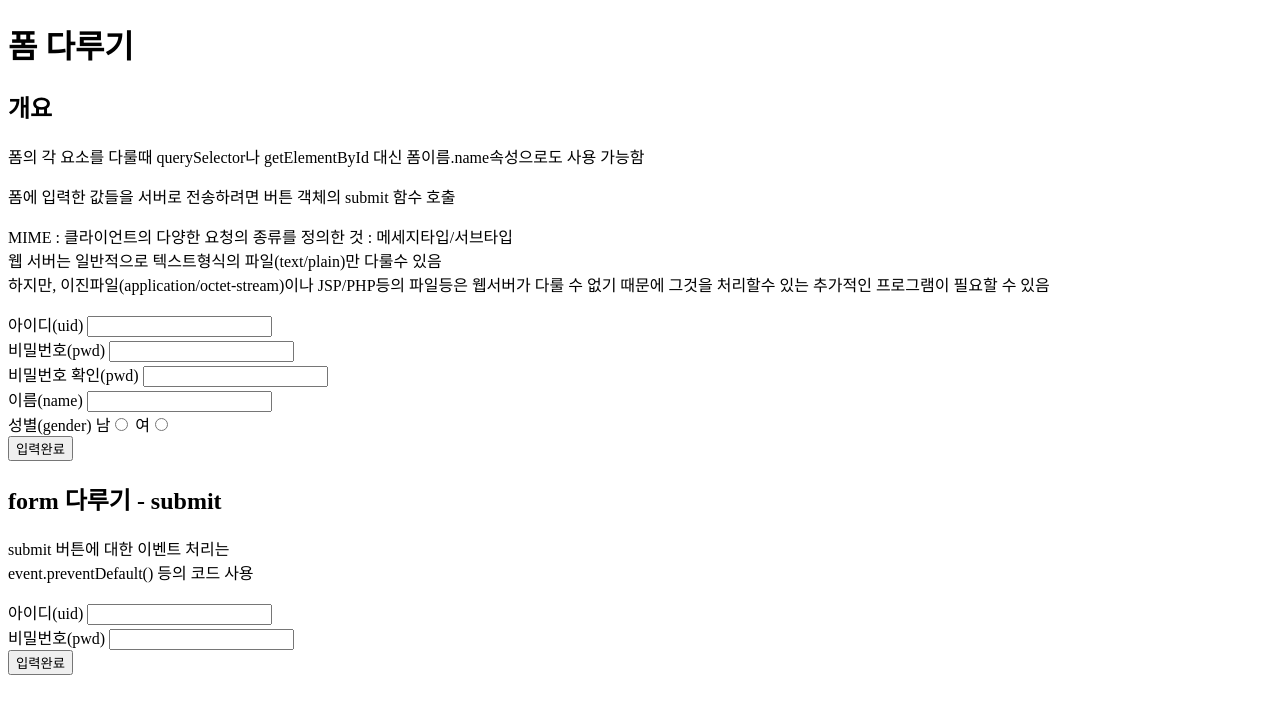
After one commit to Hy30k92/frontends, a FastAPI app: page /js/form in a window 1280 px wide. The commit adds this page. Shown: the top 714 px of the page. Run offline with FastAPI, Linux system fonts and the light colour scheme.

Commit message:
dom 으로 폼 다루기

```diff
--- /dev/null
+++ b/views/templates/js/14form.html
@@ -0,0 +1,128 @@
+<!DOCTYPE html>
+<html lang="ko">
+<head>
+    <meta charset="UTF-8">
+    <title>폼 다루기</title>
+    <style>
+        .warn{color: red}
+    </style>
+
+</head>
+<body>
+    <h1>폼 다루기</h1>
+    <h2>개요</h2>
+    <p>폼의 각 요소를 다룰때 querySelector나
+        getElementById 대신 폼이름.name속성으로도
+        사용 가능함</p>
+    <p>폼에 입력한 값들을 서버로 전송하려면
+        버튼 객체의 submit 함수 호출</p>
+    <p>MIME : 클라이언트의 다양한 요청의 종류를 정의한 것 : 메세지타입/서브타입<br>
+        웹 서버는 일반적으로 텍스트형식의 파일(text/plain)만 다룰수 있음<br>
+        하지만, 이진파일(application/octet-stream)이나 JSP/PHP등의 파일등은
+        웹서버가 다룰 수 없기 때문에
+        그것을 처리할수 있는 추가적인 프로그램이 필요할 수 있음</p>
+
+    <div>
+        <form name="join1">
+            <div>아이디(uid)
+                <input type="text" name="uid"></div>
+            <div id="warn1" class="warn"></div>
+
+            <div>비밀번호(pwd)
+                <input type="password" name="pwd"></div>
+
+            <div>비밀번호 확인(pwd)
+                <input type="password" name="repwd"></div>
+            <div id="warn2" class="warn"></div>
+
+            <div>이름(name)
+                <input type="text" name="name"></div>
+            <div id="warn3" class="warn"></div>
+
+            <div>성별(gender)
+                남<input type="radio" name="gender" value="m">
+                여<input type="radio" name="gender" value="f">
+            </div>
+            <div id="warn4" class="warn"></div>
+
+            <button type="button" id="joinbtn">입력완료</button>
+        </form>
+    </div>
+
+    <script>
+        // 특정 폼 지정 : document.폼이름
+        let frm1 = document.join1;
+
+        // 안내 메세지들
+        let warn1 = document.querySelector('#warn1')
+        let warn2 = document.querySelector('#warn2')
+        let warn3 = document.querySelector('#warn3')
+        let warn4 = document.querySelector('#warn4')
+
+        // 아이디 입력완료 버튼
+        let joinbtn = document.querySelector('#joinbtn')
+        joinbtn.addEventListener('click',() => {
+            warn1.textContent = ''
+            warn2.textContent = ''
+            warn3.textContent = ''
+            warn4.textContent = ''
+
+
+            let gdr = document.querySelectorAll('[name="gender"]');
+
+            // if (document.join1.uid.value === '') {
+            if (frm1.uid.value === '') {
+                warn1.textContent = '아이디를 입력하세요!!';
+            } else if (frm1.pwd.value === '') {
+                warn2.textContent = '비밀번호를 입력하세요!!';
+            } else if (frm1.repwd.value === '') {
+                warn2.textContent = '비밀번호 확인을 입력하세요!!';
+            } else if (frm1.repwd.value === '') {
+                warn2.textContent = '비밀번호가 일치하지 않아요!!';
+            } else if (frm1.name.value === '') {
+                warn3.textContent = '이름을 입력하세요!!';
+            } else if (frm1.gender.value === '') {
+               warn4.textContent = '성별을 선택 하세요!!';
+            //else if (!gdr[0].checked && !gdr[1].checked) {
+                warn4.textContent = '성별을 선택 하세요!!';
+            }
+        })
+    </script>
+    <h2>form 다루기 - submit</h2>
+    <p>submit 버튼에 대한 이벤트 처리는<br>
+        event.preventDefault() 등의 코드 사용 </p>
+    <div>
+
+        <form name="login">
+            <div>아이디(uid)
+                <input type="text" name="uid"></div>
+
+            <div>비밀번호(pwd)
+                <input type="password" name="pwd"></div>
+
+            <div id="warn5" class="warn"></div>
+
+            <button type="submit" id="join2btn">입력완료</button>
+        </form>
+    </div>
+
+    <script>
+        let lgnfrm = document.login;
+        let warn5 = document.querySelectorAll('#warn5');
+        warn5.textContent = ''
+
+        lgnfrm.addEventListener('submit', (e) => {
+            if (lgnfrm.uid.value ===' ') {
+                warn5.textContent = '아이디를 입력하세요';
+                e.preventDefault(); //submin 중지
+            } else if (lgnfrm.pwd.value ===' ') {
+                warn5.textContent = '비밀번호를 입력하세요';
+                e.preventDefault();}
+        });
+
+    </script>
+
+
+
+</body>
+</html>
--- a/views/templates/js/index.html
+++ b/views/templates/js/index.html
@@ -23,6 +23,7 @@
         <li>13 - 이벤트 [<a href="/js/event">이동</a>]</li>
         <li>14 - 폼 [<a href="/js/form">이동</a>]</li>
         <li>15 - ajax [<a href="/js/ajax">이동</a>]</li>
+        <li>16 - zipcode [<a href="/js/zipcode">이동</a>]</li>
 
     </ul>
 </body>
```
